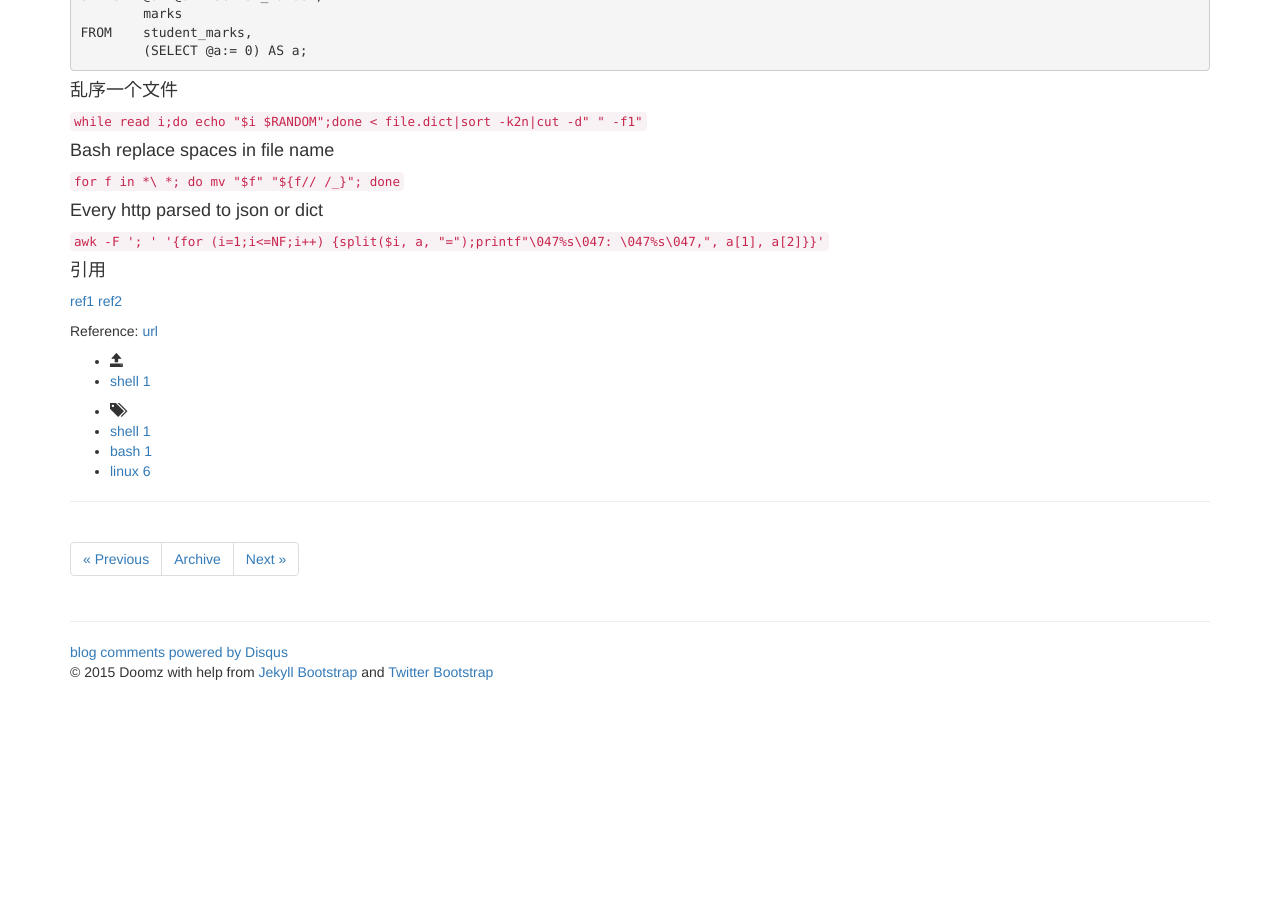
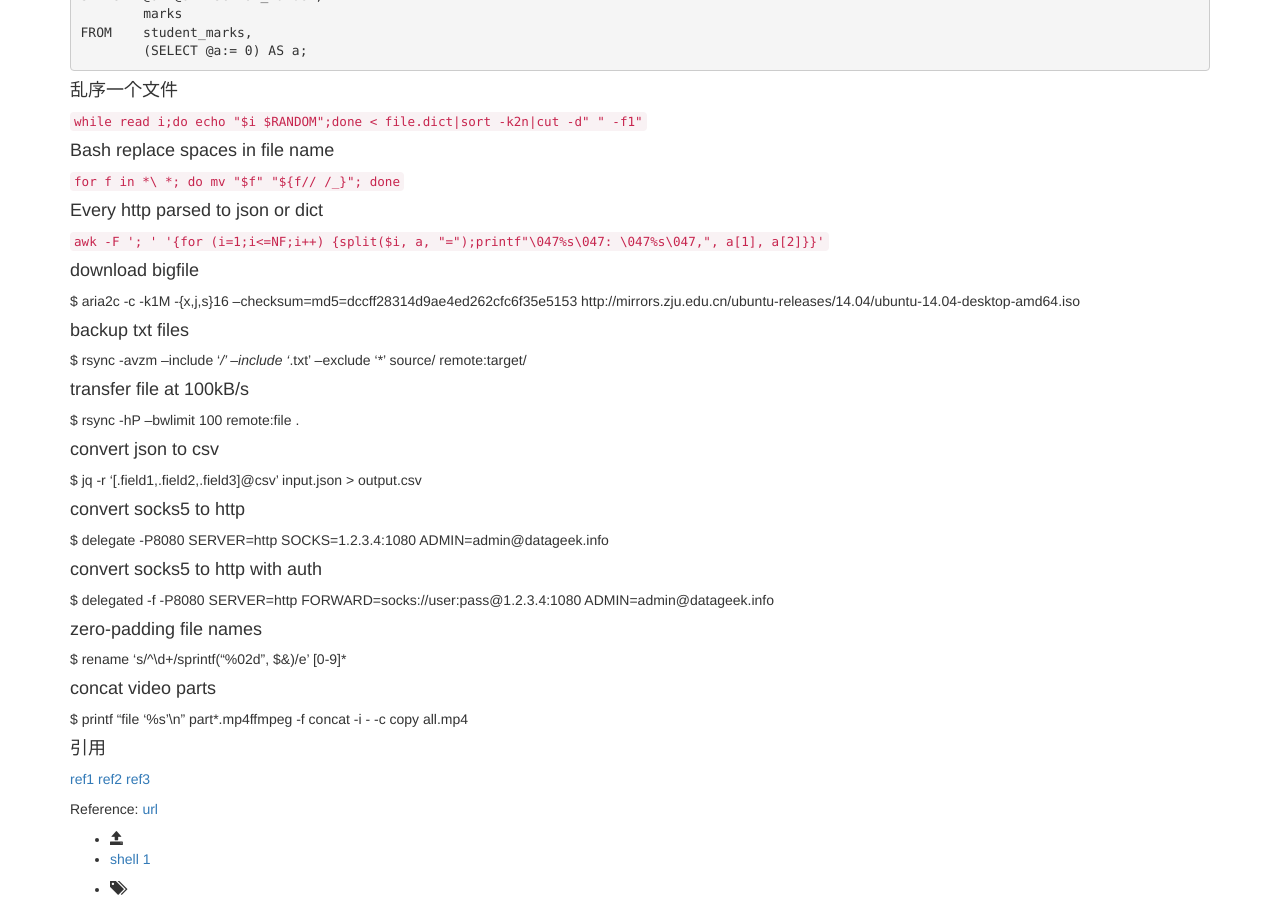
Before and after one commit to doomzhou/doomzhou.github.io, a Jekyll site: the page built from _posts/2014-11-04-Linux-Tip.md, in a window 1280 px wide and 900 px high, scrolled down 2324 px. Built offline with Jekyll 4.4.1, drawn with Linux system fonts in a browser that asks for light colours; nearby versions of some CDN libraries; library files that are not in the unit come from our copies; comment, search, counter and statistics services are not loaded; before the commit the page ends 3016 px from its top, so only the background shows below that.

Commit message:
add Linux

```diff
--- a/_posts/2014-11-04-Linux-Tip.md
+++ b/_posts/2014-11-04-Linux-Tip.md
@@ -121,9 +121,44 @@ FROM    student_marks,
 
 `awk -F '; ' '{for (i=1;i<=NF;i++) {split($i, a, "=");printf"\047%s\047: \047%s\047,", a[1], a[2]}}'`
 
+#### download bigfile
+
+$ aria2c -c -k1M -{x,j,s}16 --checksum=md5=dccff28314d9ae4ed262cfc6f35e5153 http://mirrors.zju.edu.cn/ubuntu-releases/14.04/ubuntu-14.04-desktop-amd64.iso
+
+#### backup txt files
+
+$ rsync -avzm --include '*/' --include '*.txt' --exclude '*' source/ remote:target/
+
+#### transfer file at 100kB/s
+
+$ rsync -hP --bwlimit 100 remote:file .
+
+#### convert json to csv
+
+$ jq -r '[.field1,.field2,.field3]|@csv' input.json > output.csv
+
+#### convert socks5 to http
+
+$ delegate -P8080 SERVER=http SOCKS=1.2.3.4:1080 ADMIN=admin@datageek.info
+
+#### convert socks5 to http with auth
+
+$ delegated -f -P8080 SERVER=http FORWARD=socks://user:pass@1.2.3.4:1080 ADMIN=admin@datageek.info
+
+#### zero-padding file names
+
+$ rename 's/^\d+/sprintf("%02d", $&)/e' [0-9]*
+
+#### concat video parts
+
+$ printf "file '%s'\n" part*.mp4 | ffmpeg -f concat -i - -c copy all.mp4
+
+
+
 ####引用
 [ref1](http://sqlite.1065341.n5.nabble.com/sequential-row-numbers-from-query-td47370.html)
 [ref2](http://stackoverflow.com/questions/11094466/generate-serial-number-in-mysql-query)
+[ref3](http://stackoverflow.com/users/348785/kev)
 
 
 
```
